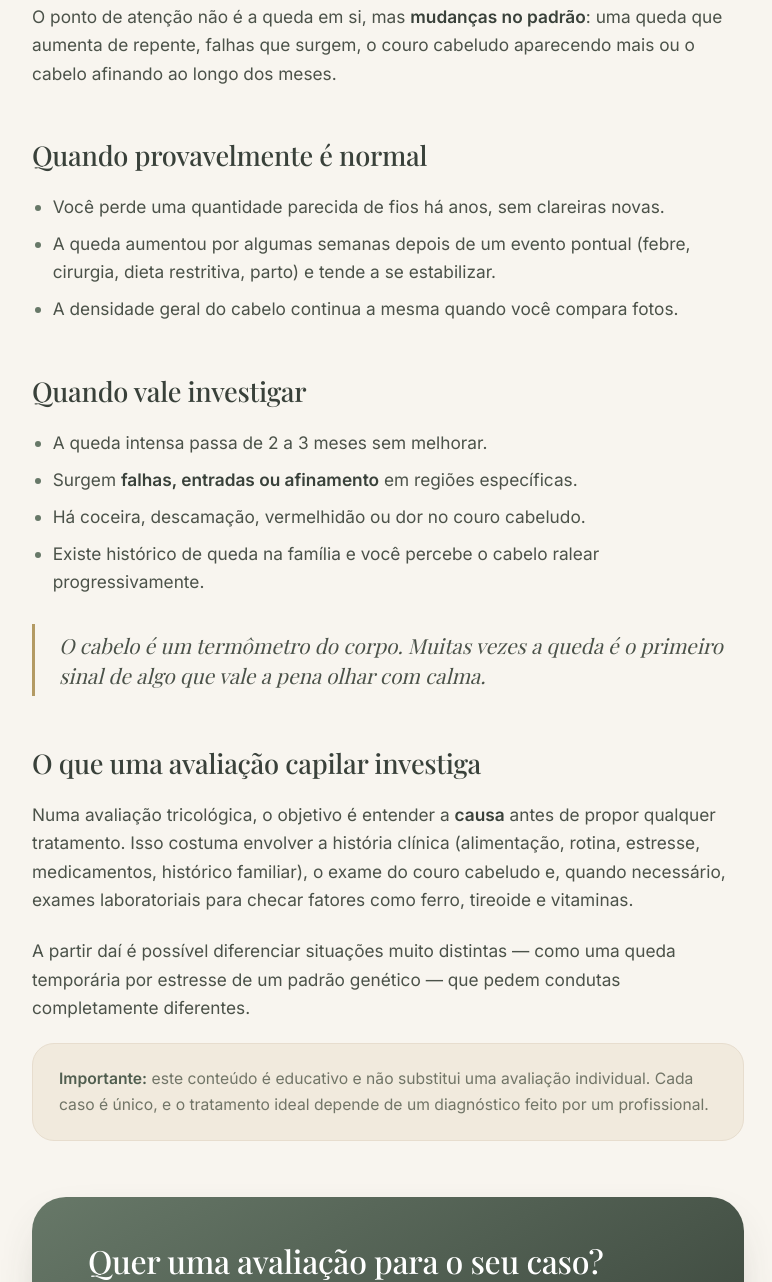
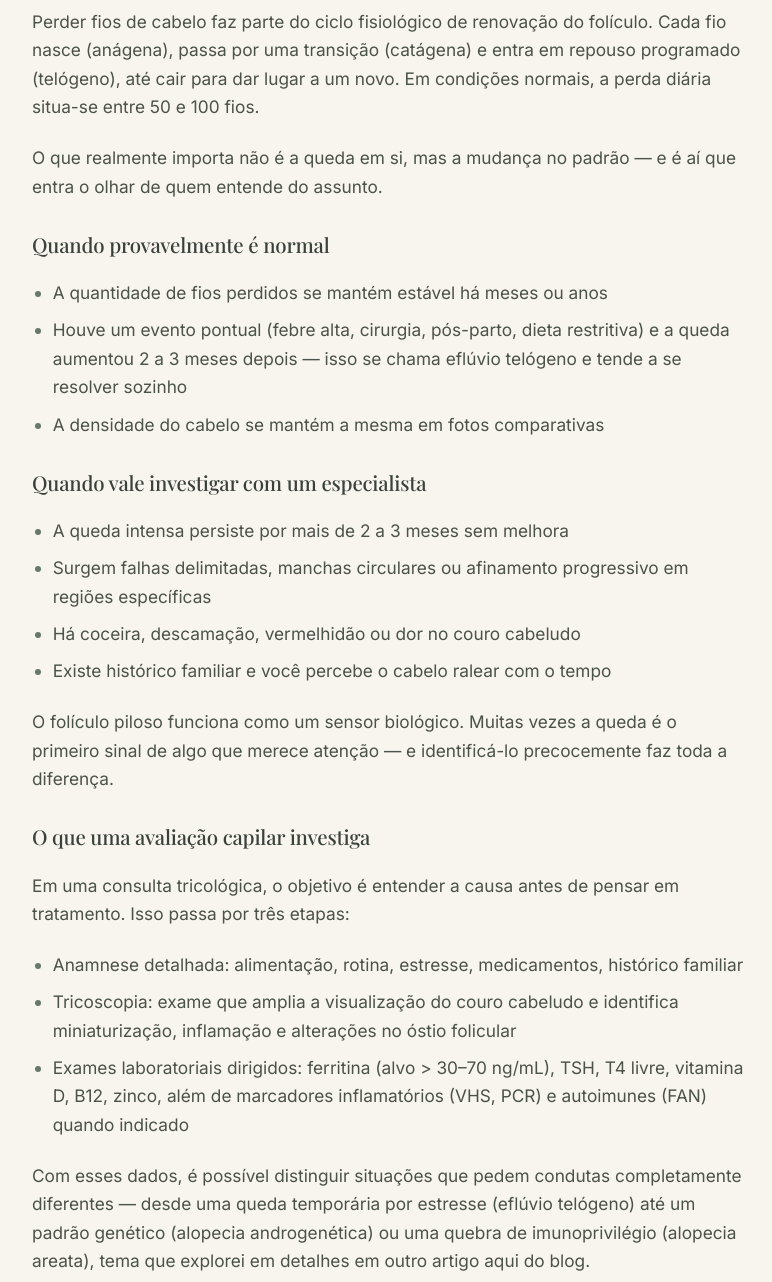
Before and after one commit to s-muller-00/site-dr-guilherme, an Eleventy site: page netlify-site/artigos/queda-de-cabelo.md in a window 1280 px wide. Shown: the part 1134-2416 px from the top of the page, without its empty margins (252-1024 px from the left). Built offline with nearby package versions, Linux system fonts and the light colour scheme; Eleventy itself is replaced by a stand-in of ours; files that its build step writes are made by us from their sources; a web font is replaced by a local one.

Commit message:
Update Artigo “queda-de-cabelo”

```diff
--- a/netlify-site/artigos/queda-de-cabelo.md
+++ b/netlify-site/artigos/queda-de-cabelo.md
@@ -1,34 +1,41 @@
 ---
-title: "Queda de cabelo: quando é normal e quando investigar"
-date: "2026-05-12"
-category: "Tricologia"
-author: "Dr. Guilherme Cerutti Müller"
-description: "Perder fios todos os dias faz parte do ciclo capilar. O que muda é a quantidade, o padrão e o tempo — e é aí que a avaliação faz diferença."
+title: 'Queda de cabelo: quando é normal e quando investigar'
+date: 2026-05-12
+category: Tricologia
+author: Dr. Guilherme Cerutti Müller
+description: 'Perder entre 50 e 100 fios por dia é fisiológico. O alerta não está na queda em si, mas na mudança do padrão: falhas que surgem, afinamento progressivo ou queda que persiste além de 2 a 3 meses. Neste artigo, exploro quando a queda capilar merece investigação, o que uma avaliação tricológica analisa (tricoscopia, exames de ferritina, tireoide e vitaminas) e como diferenciar condições como eflúvio telógeno, alopecia androgenética e alopecia areata.'
 ---
 
-Quase todo mundo já se assustou ao ver fios no travesseiro, no ralo do chuveiro ou na escova. A boa notícia é que **perder cabelo faz parte do funcionamento normal do couro cabeludo**. O fio nasce, cresce por anos, descansa e cai para dar lugar a um novo. Em média, é esperado perder entre 50 e 100 fios por dia.
+Perder fios de cabelo faz parte do ciclo fisiológico de renovação do folículo. Cada fio nasce (anágena), passa por uma transição (catágena) e entra em repouso programado (telógeno), até cair para dar lugar a um novo. Em condições normais, a perda diária situa-se entre 50 e 100 fios.
 
-O ponto de atenção não é a queda em si, mas **mudanças no padrão**: uma queda que aumenta de repente, falhas que surgem, o couro cabeludo aparecendo mais ou o cabelo afinando ao longo dos meses.
+O que realmente importa não é a queda em si, mas a mudança no padrão — e é aí que entra o olhar de quem entende do assunto.
 
-## Quando provavelmente é normal
+### Quando provavelmente é normal
 
-- Você perde uma quantidade parecida de fios há anos, sem clareiras novas.
-- A queda aumentou por algumas semanas depois de um evento pontual (febre, cirurgia, dieta restritiva, parto) e tende a se estabilizar.
-- A densidade geral do cabelo continua a mesma quando você compara fotos.
+- A quantidade de fios perdidos se mantém estável há meses ou anos
+- Houve um evento pontual (febre alta, cirurgia, pós-parto, dieta restritiva) e a queda aumentou 2 a 3 meses depois — isso se chama eflúvio telógeno e tende a se resolver sozinho
+- A densidade do cabelo se mantém a mesma em fotos comparativas
 
-## Quando vale investigar
+### Quando vale investigar com um especialista
 
-- A queda intensa passa de 2 a 3 meses sem melhorar.
-- Surgem **falhas, entradas ou afinamento** em regiões específicas.
-- Há coceira, descamação, vermelhidão ou dor no couro cabeludo.
-- Existe histórico de queda na família e você percebe o cabelo ralear progressivamente.
+- A queda intensa persiste por mais de 2 a 3 meses sem melhora
+- Surgem falhas delimitadas, manchas circulares ou afinamento progressivo em regiões específicas
+- Há coceira, descamação, vermelhidão ou dor no couro cabeludo
+- Existe histórico familiar e você percebe o cabelo ralear com o tempo
 
-> O cabelo é um termômetro do corpo. Muitas vezes a queda é o primeiro sinal de algo que vale a pena olhar com calma.
+O folículo piloso funciona como um sensor biológico. Muitas vezes a queda é o primeiro sinal de algo que merece atenção — e identificá-lo precocemente faz toda a diferença.
 
-## O que uma avaliação capilar investiga
+### O que uma avaliação capilar investiga
 
-Numa avaliação tricológica, o objetivo é entender a **causa** antes de propor qualquer tratamento. Isso costuma envolver a história clínica (alimentação, rotina, estresse, medicamentos, histórico familiar), o exame do couro cabeludo e, quando necessário, exames laboratoriais para checar fatores como ferro, tireoide e vitaminas.
+Em uma consulta tricológica, o objetivo é entender a causa antes de pensar em tratamento. Isso passa por três etapas:
 
-A partir daí é possível diferenciar situações muito distintas — como uma queda temporária por estresse de um padrão genético — que pedem condutas completamente diferentes.
+- Anamnese detalhada: alimentação, rotina, estresse, medicamentos, histórico familiar
+- Tricoscopia: exame que amplia a visualização do couro cabeludo e identifica miniaturização, inflamação e alterações no óstio folicular
+- Exames laboratoriais dirigidos: ferritina (alvo > 30–70 ng/mL), TSH, T4 livre, vitamina D, B12, zinco, além de marcadores inflamatórios (VHS, PCR) e autoimunes (FAN) quando indicado
 
-<div class="note"><strong>Importante:</strong> este conteúdo é educativo e não substitui uma avaliação individual. Cada caso é único, e o tratamento ideal depende de um diagnóstico feito por um profissional.</div>
+Com esses dados, é possível distinguir situações que pedem condutas completamente diferentes — desde uma queda temporária por estresse (eflúvio telógeno) até um padrão genético (alopecia androgenética) ou uma quebra de imunoprivilégio (alopecia areata), tema que explorei em detalhes em outro artigo aqui do blog.
+
+
+
+
+> Importante: este conteúdo tem caráter educativo e não substitui uma avaliação individual. Cada caso é único, e o tratamento adequado depende de diagnóstico profissional.
```
